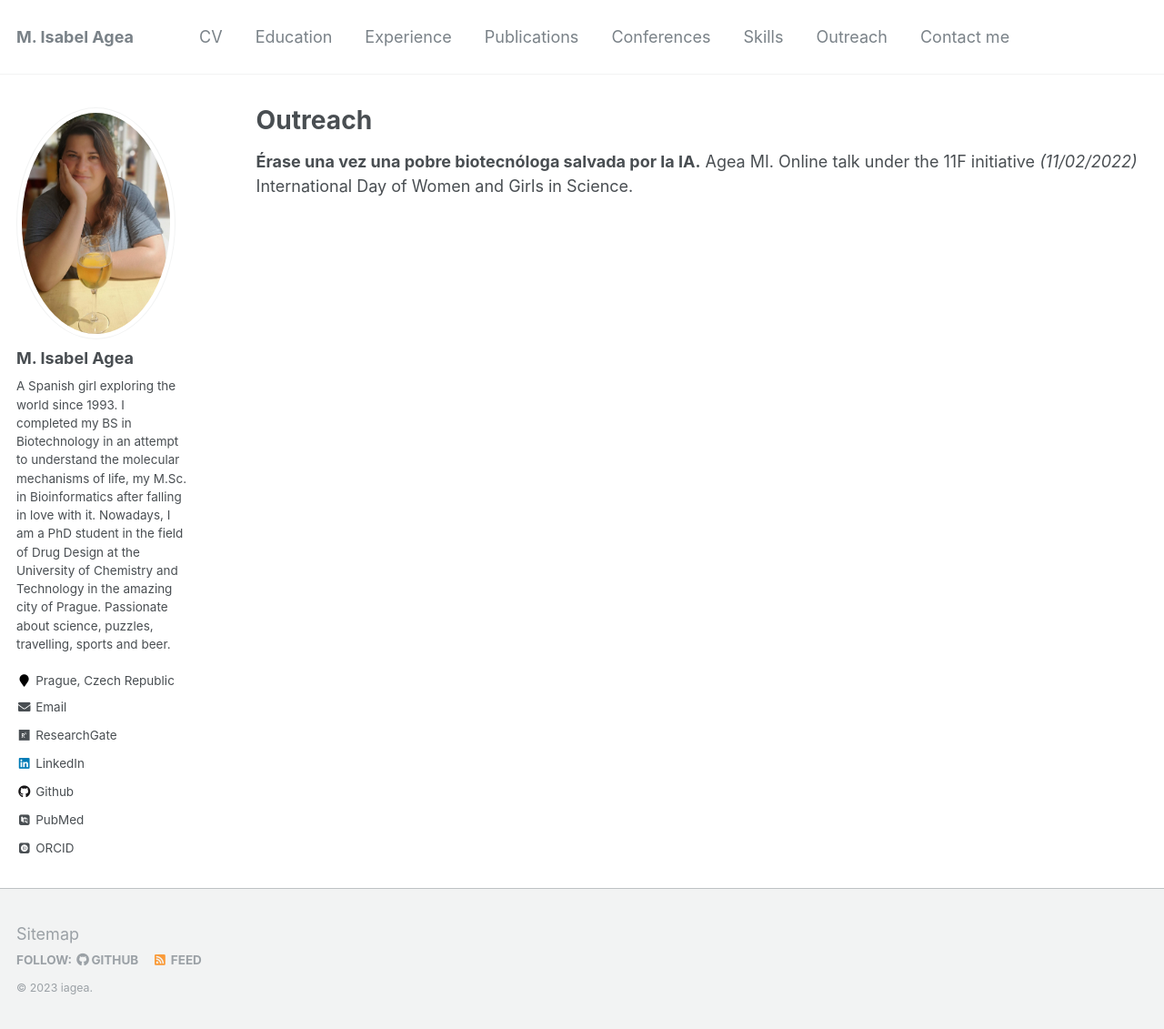
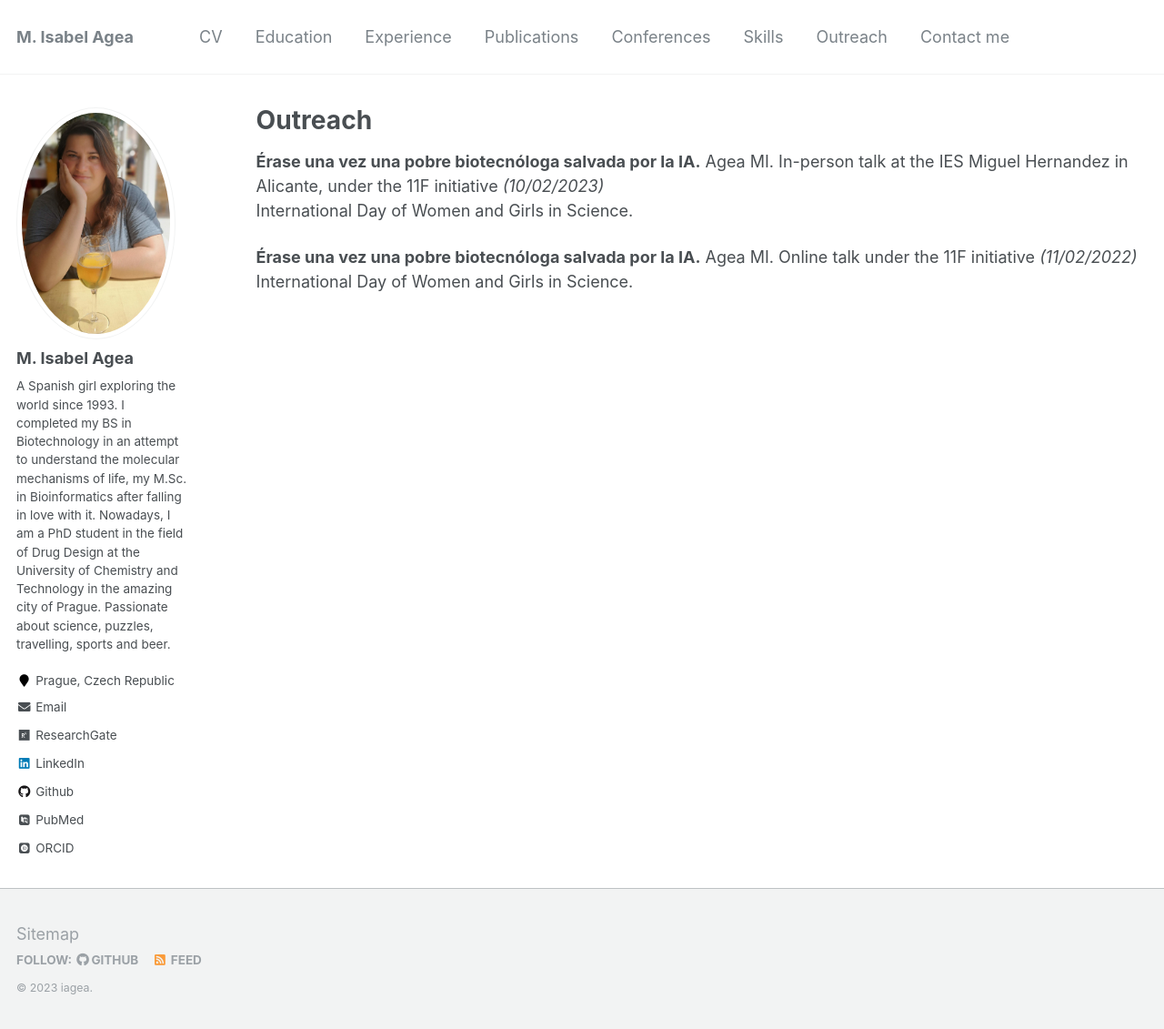
Before and after one commit to Iagea/iagea.github.io, a Jekyll site: the page built from _pages/outreach.md, in a window 1280 px wide and 1131 px high. Shown: the whole window at 91% size. Built offline with Jekyll 4.4.1, drawn with Linux system fonts in a browser that asks for light colours; some web fonts are replaced.

Commit message:
Update outreach.md

```diff
--- a/_pages/outreach.md
+++ b/_pages/outreach.md
@@ -5,6 +5,8 @@ permalink: /outreach/
 author_profile: true
 ---
 
+**Érase una vez una pobre biotecnóloga salvada por la IA.** Agea MI. In-person talk at the IES Miguel Hernandez in Alicante, under the 11F initiative _(10/02/2023)_ <br>
+International Day of Women and Girls in Science. <br>
 
 **Érase una vez una pobre biotecnóloga salvada por la IA.** Agea MI. Online talk under the 11F initiative _(11/02/2022)_ <br>
 International Day of Women and Girls in Science. <br>
```
